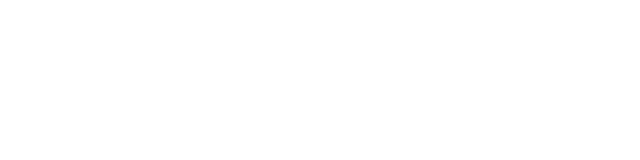
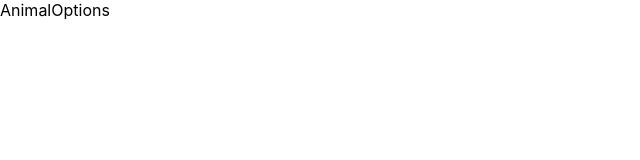
Before and after one commit to coni-code/PetBoxApp, a React (Create React App) app in the folder client/: page /animal-options in a window 1280 px wide. Before the commit this address had no page. Shown: the top 160 px of the page, without its empty margins (0-640 px from the left). Built offline with nearby package versions, Linux system fonts and the light colour scheme.

Commit message:
Add routing for homepage and animal options

```diff
--- a/client/src/App.js
+++ b/client/src/App.js
@@ -3,7 +3,8 @@
 import AnimalConfigPage from './pages/AnimalConfigPage';
 import LoginPage from './pages/LoginPage';
 import './assets/styles/app.css';
-import AnimalView from './components/AnimalView/AnimalView';
+import HomePage from './pages/HomePage';
+import AnimalOptionChoose from './pages/AnimalOptionChoose';
 
 function App() {
   return (
@@ -12,6 +13,8 @@
             <Routes>
               <Route path="/" element={<LoginPage/>} />
               <Route path="/animal-form" element={<AnimalConfigPage />} />
+              <Route path="/animal-options" element={<AnimalOptionChoose />} />
+              <Route path="/home" element={<HomePage />} />
             </Routes>
       </Router>
     </div>
--- a/client/src/components/AnimalConfig/AnimalForm.jsx
+++ b/client/src/components/AnimalConfig/AnimalForm.jsx
@@ -4,6 +4,7 @@
 import { useRef } from 'react';
 import '../../assets/styles/animalForm.css';
 import { AiOutlinePlusCircle } from 'react-icons/ai';
+
 
 const AnimalForm = () => {
 
--- /dev/null
+++ b/client/src/components/AnimalOptions/AnimalOptions.jsx
@@ -0,0 +1,9 @@
+import React from 'react'
+
+const AnimalOptions = () => {
+  return (
+    <div>AnimalOptions</div>
+  )
+}
+
+export default AnimalOptions
--- a/client/src/components/AnimalView/AnimalView.jsx
+++ b/client/src/components/AnimalView/AnimalView.jsx
@@ -1,6 +1,7 @@
 import React, { useEffect, useState } from 'react'
 import '../../assets/styles/animal.css'
 // Animal: object z id, oraz danymi CloseFunc: funkcja do zamykania
+
 const AnimalView = ({animal, closeFunc}) =>{
     const [editorState, setEditorState] = useState(false);
     const [events, setEvents] = useState([]);
--- a/client/src/components/Auth/Login.jsx
+++ b/client/src/components/Auth/Login.jsx
@@ -22,7 +22,7 @@
             if (res.ok) {
                 document.querySelector('.errorAuthLogin').classList.remove('show');
                 document.querySelector('.errorAuthLogin2').classList.remove('show');
-                navigate('/animal-form');
+                navigate('/animal-options');
                 return res.json();
             } else {
                 document.querySelector('.errorAuthLogin').classList.add('show');
--- /dev/null
+++ b/client/src/pages/AnimalOptionChoose.jsx
@@ -0,0 +1,10 @@
+import React from 'react'
+import AnimalOptions from '../components/AnimalOptions/AnimalOptions'
+
+const AnimalOptionChoose = () => {
+  return (
+    <AnimalOptions/>
+  )
+}
+
+export default AnimalOptionChoose
--- /dev/null
+++ b/client/src/pages/HomePage.jsx
@@ -0,0 +1,10 @@
+import React from 'react'
+import AnimalView from '../components/AnimalView/AnimalView'
+
+const HomePage = () => {
+  return (
+    <AnimalView animal={{}}/>
+  )
+}
+
+export default HomePage
```
